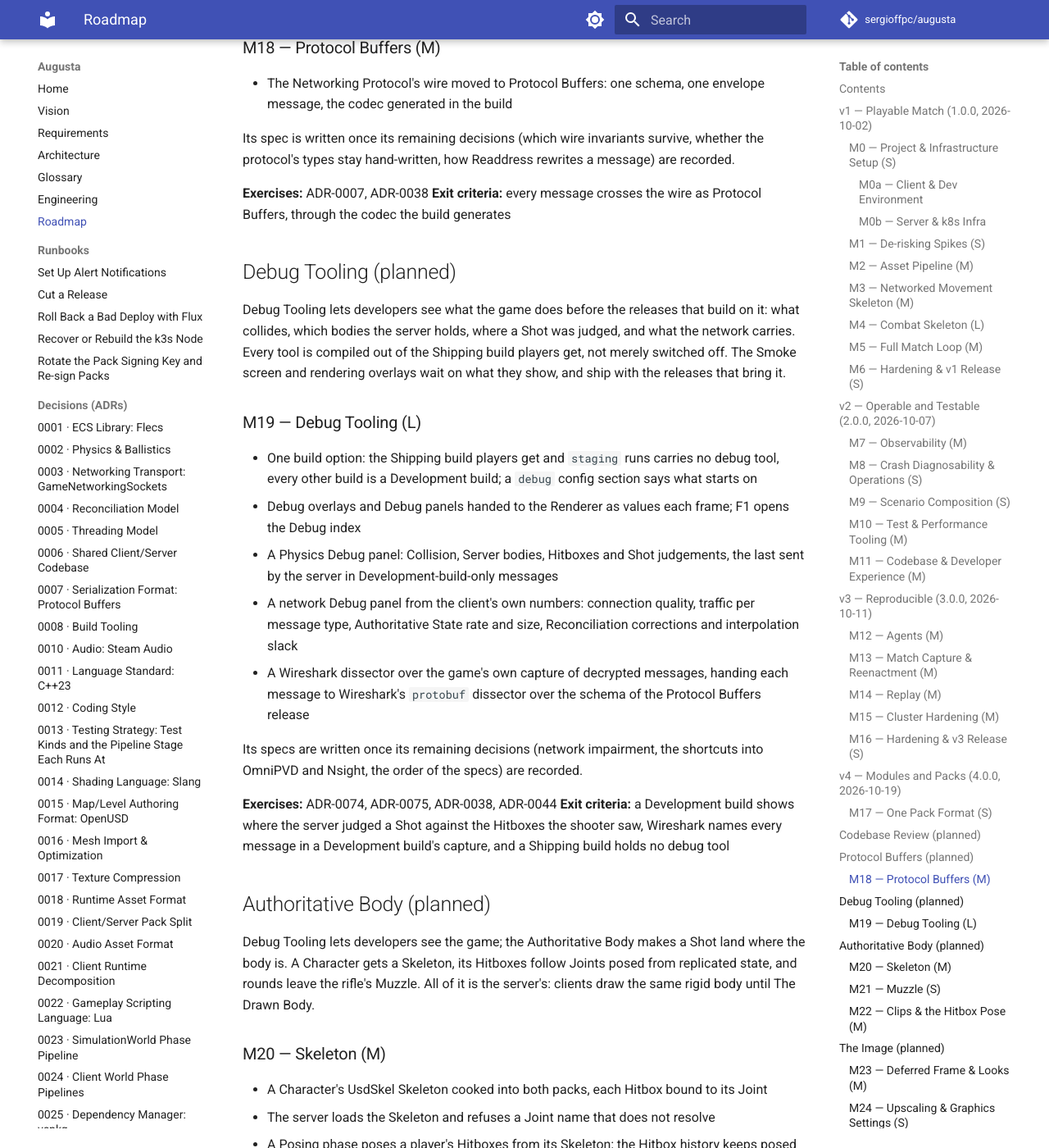
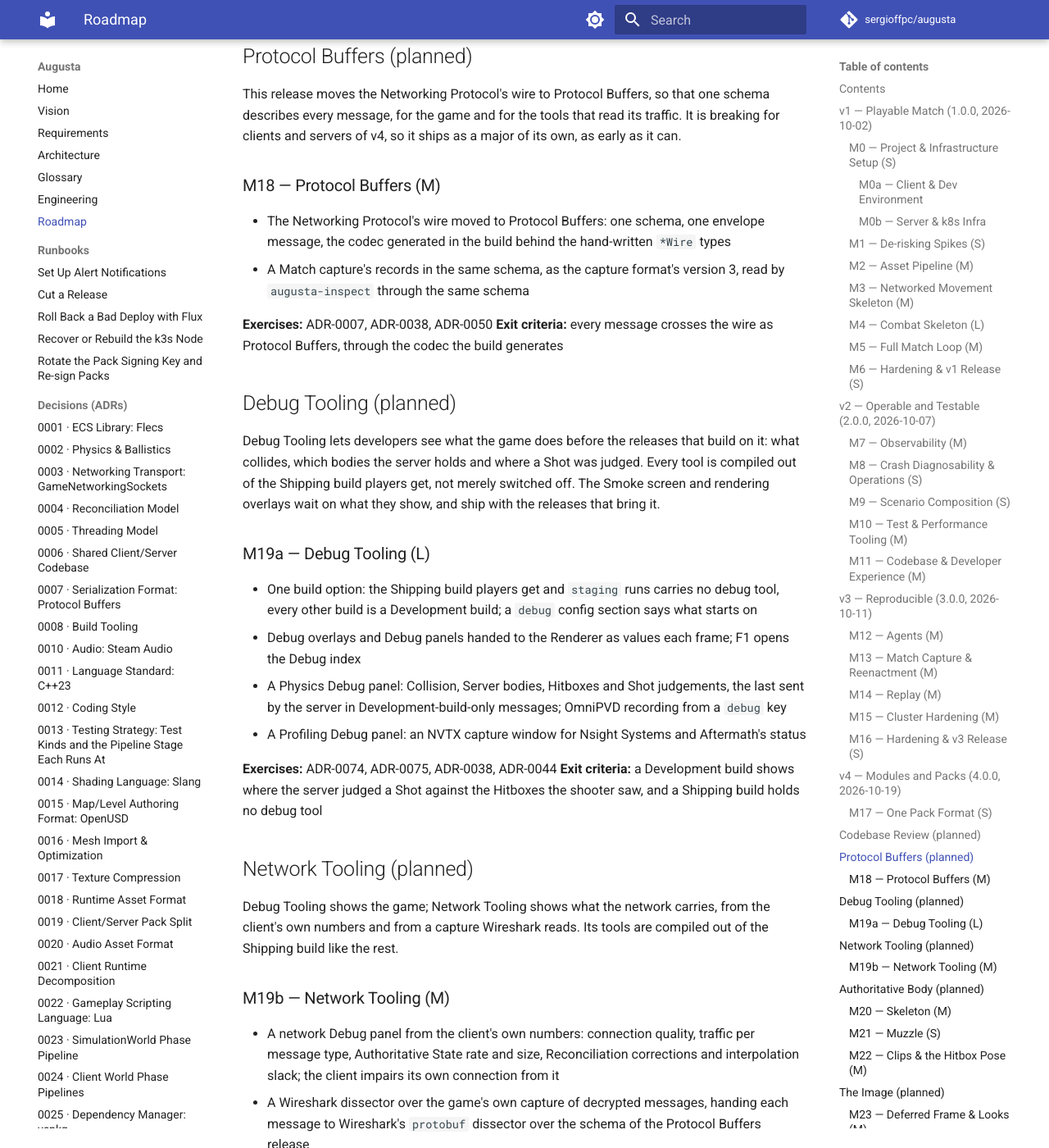
Before and after one commit to sergioffpc/augusta, an MkDocs documentation site: the page built from docs/ROADMAP.md, in a window 1280 px wide and 1400 px high, scrolled down 9645 px. Shown: the whole window at 82% size. Built offline with MkDocs 1.6.1 and Material for MkDocs 9.7.7, drawn with Linux system fonts in a browser that asks for light colours; comment, search, counter and statistics services are not loaded; some of the changed text lies outside the part shown.

Commit message:
docs: split the oversized releases and bring the roadmap in step with the specs
Debug Tooling, The World Answers and Explosions held more than a release
should (ENGINEERING.md, Milestones), so each splits in two: Network Tooling
after Debug Tooling, Impacts after The World Answers, and Explosions becomes
Grenades, then Flashbang & Launchers. The Image, The World Answers and
Destruction & Smoke stay a little over, and the roadmap says why.

M18 and M19 drop the decisions they waited on, now in their specs, and the
roadmap names what those specs decided: capture format v3, the Profiling
panel and OmniPVD recording, network impairment, the Rendering Debug
overlays in Impacts, skinned bodies in the ray-traced lighting with The
Drawn Body, and VR's push-to-talk and Smoke screen march with VR.

NFR-12's measure follows the Protocol Buffers wire (a value read back, not
the same bytes), and NFR-15 reads as met by v3.

Co-Authored-By: Claude Opus 5.5 <noreply@anthropic.com>

```diff
--- a/docs/ROADMAP.md
+++ b/docs/ROADMAP.md
@@ -40,7 +40,9 @@ the issues is ENGINEERING.md's Milestones section.
 - [Protocol Buffers (planned)](#protocol-buffers-planned)
     - [M18 — Protocol Buffers (M)](#m18--protocol-buffers-m)
 - [Debug Tooling (planned)](#debug-tooling-planned)
-    - [M19 — Debug Tooling (L)](#m19--debug-tooling-l)
+    - [M19a — Debug Tooling (L)](#m19a--debug-tooling-l)
+- [Network Tooling (planned)](#network-tooling-planned)
+    - [M19b — Network Tooling (M)](#m19b--network-tooling-m)
 - [Authoritative Body (planned)](#authoritative-body-planned)
     - [M20 — Skeleton (M)](#m20--skeleton-m)
     - [M21 — Muzzle (S)](#m21--muzzle-s)
@@ -53,6 +55,7 @@ the issues is ENGINEERING.md's Milestones section.
     - [M26 — Drawing the Body (M)](#m26--drawing-the-body-m)
 - [The World Answers (planned)](#the-world-answers-planned)
     - [M27 — Props & Surface Materials (L)](#m27--props--surface-materials-l)
+- [Impacts (planned)](#impacts-planned)
     - [M28 — Effects & Impact Effects (M)](#m28--effects--impact-effects-m)
     - [M29 — Ragdolls (S)](#m29--ragdolls-s)
 - [The Sound (planned)](#the-sound-planned)
@@ -61,10 +64,12 @@ the issues is ENGINEERING.md's Milestones section.
 - [Teams (planned)](#teams-planned)
     - [M32 — Team Match (M)](#m32--team-match-m)
     - [M33 — Voice Chat (M)](#m33--voice-chat-m)
-- [Explosions (planned)](#explosions-planned)
-    - [M34a — Explosions (L)](#m34a--explosions-l)
+- [Grenades (planned)](#grenades-planned)
+    - [M34a — Grenades (L)](#m34a--grenades-l)
+- [Flashbang & Launchers (planned)](#flashbang--launchers-planned)
+    - [M34b — Flashbang & Launched Rounds (M)](#m34b--flashbang--launched-rounds-m)
 - [Destruction & Smoke (planned)](#destruction--smoke-planned)
-    - [M34b — Destruction & Smoke (M)](#m34b--destruction--smoke-m)
+    - [M34c — Destruction & Smoke (M)](#m34c--destruction--smoke-m)
 - [VR (planned)](#vr-planned)
     - [M35 — VR Play Mode (L)](#m35--vr-play-mode-l)
 - [Scalable (planned)](#scalable-planned)
@@ -382,24 +387,23 @@ its own, as early as it can.
 ### M18 — Protocol Buffers (M)
 
 - The Networking Protocol's wire moved to Protocol Buffers: one schema, one
-  envelope message, the codec generated in the build
+  envelope message, the codec generated in the build behind the hand-written
+  `*Wire` types
+- A Match capture's records in the same schema, as the capture format's version
+  3, read by `augusta-inspect` through the same schema
 
-Its spec is written once its remaining decisions (which wire invariants survive,
-whether the protocol's types stay hand-written, how Readdress rewrites a
-message) are recorded.
-
-**Exercises:** ADR-0007, ADR-0038 **Exit criteria:** every message crosses the
-wire as Protocol Buffers, through the codec the build generates
+**Exercises:** ADR-0007, ADR-0038, ADR-0050 **Exit criteria:** every message
+crosses the wire as Protocol Buffers, through the codec the build generates
 
 ## Debug Tooling (planned)
 
 Debug Tooling lets developers see what the game does before the releases that
-build on it: what collides, which bodies the server holds, where a Shot was
-judged, and what the network carries. Every tool is compiled out of the Shipping
-build players get, not merely switched off. The Smoke screen and rendering
-overlays wait on what they show, and ship with the releases that bring it.
+build on it: what collides, which bodies the server holds and where a Shot was
+judged. Every tool is compiled out of the Shipping build players get, not merely
+switched off. The Smoke screen and rendering overlays wait on what they show,
+and ship with the releases that bring it.
 
-### M19 — Debug Tooling (L)
+### M19a — Debug Tooling (L)
 
 - One build option: the Shipping build players get and `staging` runs carries no
   debug tool, every other build is a Development build; a `debug` config section
@@ -407,21 +411,34 @@ overlays wait on what they show, and ship with the releases that bring it.
 - Debug overlays and Debug panels handed to the Renderer as values each frame;
   F1 opens the Debug index
 - A Physics Debug panel: Collision, Server bodies, Hitboxes and Shot judgements,
-  the last sent by the server in Development-build-only messages
+  the last sent by the server in Development-build-only messages; OmniPVD
+  recording from a `debug` key
+- A Profiling Debug panel: an NVTX capture window for Nsight Systems and
+  Aftermath's status
+
+**Exercises:** ADR-0074, ADR-0075, ADR-0038, ADR-0044 **Exit criteria:** a
+Development build shows where the server judged a Shot against the Hitboxes the
+shooter saw, and a Shipping build holds no debug tool
+
+## Network Tooling (planned)
+
+Debug Tooling shows the game; Network Tooling shows what the network carries,
+from the client's own numbers and from a capture Wireshark reads. Its tools are
+compiled out of the Shipping build like the rest.
+
+### M19b — Network Tooling (M)
+
 - A network Debug panel from the client's own numbers: connection quality,
   traffic per message type, Authoritative State rate and size, Reconciliation
-  corrections and interpolation slack
+  corrections and interpolation slack; the client impairs its own connection
+  from it
 - A Wireshark dissector over the game's own capture of decrypted messages,
   handing each message to Wireshark's `protobuf` dissector over the schema of
   the Protocol Buffers release
 
-Its specs are written once its remaining decisions (network impairment, the
-shortcuts into OmniPVD and Nsight, the order of the specs) are recorded.
-
-**Exercises:** ADR-0074, ADR-0075, ADR-0038, ADR-0044 **Exit criteria:** a
-Development build shows where the server judged a Shot against the Hitboxes the
-shooter saw, Wireshark names every message in a Development build's capture, and
-a Shipping build holds no debug tool
+**Exercises:** ADR-0074, ADR-0075, ADR-0038 **Exit criteria:** Wireshark names
+every message in a Development build's capture, and the network Debug panel
+shows and impairs the client's own connection
 
 ## Authoritative Body (planned)
 
@@ -466,7 +483,10 @@ server's within the tolerance
 ## The Image (planned)
 
 The Authoritative Body poses the body; The Image draws the world it stands in,
-with materials and light.
+with materials and light. It is a little larger than a release should be (about
+30 tickets), and is not split: the deferred frame has no anti-aliasing until the
+upscaler, and the upscaler's reduced render resolution is what ray tracing is
+sized for, so none of its three milestones is worth shipping alone.
 
 ### M23 — Deferred Frame & Looks (M)
 
@@ -507,6 +527,8 @@ pose. It meets NFR-17.
 
 - The client's Animation phase, Cosmetic layers and GPU skinning
 - The local player's own body in first person
+- Skinned bodies in the ray-traced lighting: their shadows and reflections
+  follow the pose, the local player's hidden head included
 
 **Exercises:** ADR-0066, ADR-0061 **Exit criteria:** every player is drawn
 skinned in its pose, the local player sees its own body, and an 8-player Match
@@ -515,8 +537,10 @@ holds NFR-17
 ## The World Answers (planned)
 
 The Image makes the world visible; The World Answers makes it physical. Objects
-move when pushed or shot, rounds go through what they can, and strikes show what
-they hit.
+move when pushed or shot, and rounds go through what they can. At about 27
+tickets it is a little larger than a release should be, and is not split: Props
+alone move nothing a round can reach, and Surface materials alone have no Props
+to stop in.
 
 ### M27 — Props & Surface Materials (L)
 
@@ -530,14 +554,21 @@ The two are built in parallel; Props join as surfaces when they land.
 passes through a wooden door and stops in a concrete wall, and a struck crate
 moves the same way on every client
 
+## Impacts (planned)
+
+The World Answers makes the world physical; Impacts shows and plays what a
+strike hits, and lets a killed player fall.
+
 ### M28 — Effects & Impact Effects (M)
 
 - Effects: one catalogue of particles, decals and brief lights
 - Particles, a decal in the G-buffer and a sound for each Surface material
 - Debris as the client's dynamic bodies
+- The Rendering Debug overlays: the Map's local lights, Effects' brief lights
+  and the probe grid
 
-**Exercises:** ADR-0073, ADR-0065, ADR-0045 **Exit criteria:** a strike on
-glass, wood, metal and concrete each looks and sounds its own
+**Exercises:** ADR-0073, ADR-0065, ADR-0045, ADR-0075 **Exit criteria:** a
+strike on glass, wood, metal and concrete each looks and sounds its own
 
 ### M29 — Ragdolls (S)
 
@@ -593,29 +624,43 @@ has no one left alive
 teammate and no enemy, and Speech aloud is heard by anyone near, through the
 acoustics
 
-## Explosions (planned)
+## Grenades (planned)
 
-Explosions adds what blows up. It builds on the Props, Surface materials and
-impact effects of The World Answers, and on Teams for friendly fire.
+Grenades adds what blows up: the Loadout, the Held item and the Explosion that
+the releases after it build on. It builds on the Props, Surface materials and
+impact effects of The World Answers and Impacts, and on Teams for friendly fire.
 
-### M34a — Explosions (L)
+### M34a — Grenades (L)
 
 - The Loadout and the fragmentation grenade: cooking, throwing, blast and
   Fragments
+
+**Exercises:** ADR-0070 **Exit criteria:** a grenade's Fragments wound whoever
+they reach through what they can cross
+
+## Flashbang & Launchers (planned)
+
+Flashbang & Launchers adds the other ways to set off an Explosion, on the
+Loadout, Held item and Explosion of Grenades.
+
+### M34b — Flashbang & Launched Rounds (M)
+
 - The flashbang's Dazzle: its white-out, muffle and ringing
 - Launched rounds: the underbarrel launcher and the AT4, arming and Explosions
   on impact
 
-**Exercises:** ADR-0070 **Exit criteria:** a grenade's Fragments wound whoever
-they reach through what they can cross, a flashbang dazzles whoever sees it go
-off, and a launched round explodes on impact only once armed
+**Exercises:** ADR-0070 **Exit criteria:** a flashbang dazzles whoever sees it
+go off, and a launched round explodes on impact only once armed
 
 ## Destruction & Smoke (planned)
 
 Destruction & Smoke adds what breaks and what hides. It builds on the Explosions
 before it, and on the acoustics of The Sound for sound through an opened wall.
+At about 27 tickets it is a little larger than a release should be, and is not
+split: its Smoke screen Debug overlays are small and wait on the Smoke screens,
+and Breakables and Smoke screens share the Map's voxel grid's free space.
 
-### M34b — Destruction & Smoke (M)
+### M34c — Destruction & Smoke (M)
 
 - Breakable and explosive Prop kinds: breaking into pieces, chains, and sound
   through an opened wall
@@ -636,7 +681,9 @@ players. It meets US-25 and NFR-16.
 
 - The Play mode and the Tracked pose on the server, bounded to the Character's
   Joints
-- The OpenXR client: head and hands, the deferred frame drawn with multiview
+- The OpenXR client: head and hands, the deferred frame drawn with multiview;
+  Voice chat's push-to-talk on the controllers and the Smoke screen marched at
+  half resolution per eye
 - Body tracking from the player's cameras
 
 **Exercises:** ADR-0063, ADR-0064, ADR-0061, US-25, NFR-16 **Exit criteria:** a
```
Also changed, not shown: other parts of docs/ROADMAP.md (+1 -1 lines), docs/REQUIREMENTS.md (+6 -5 lines).
